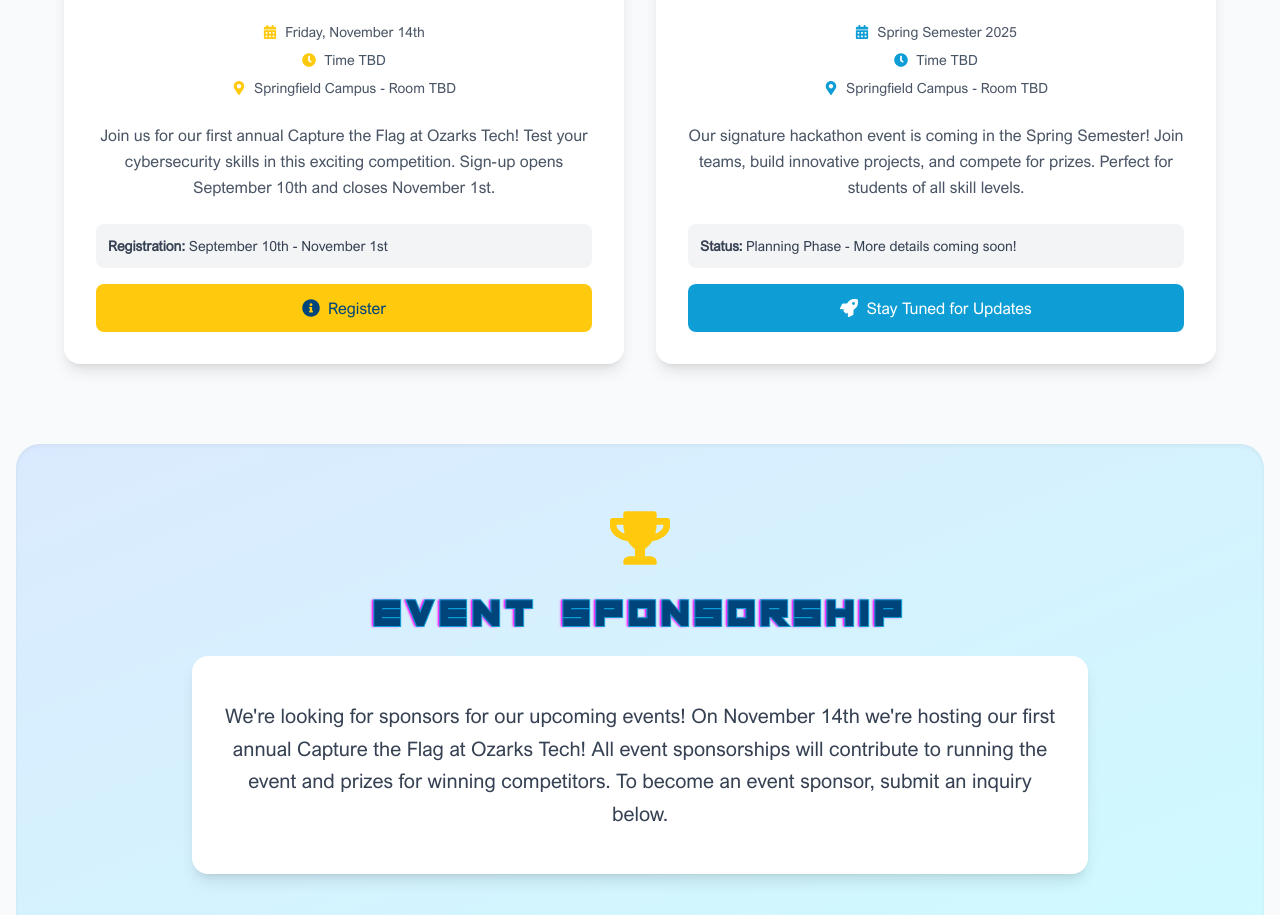
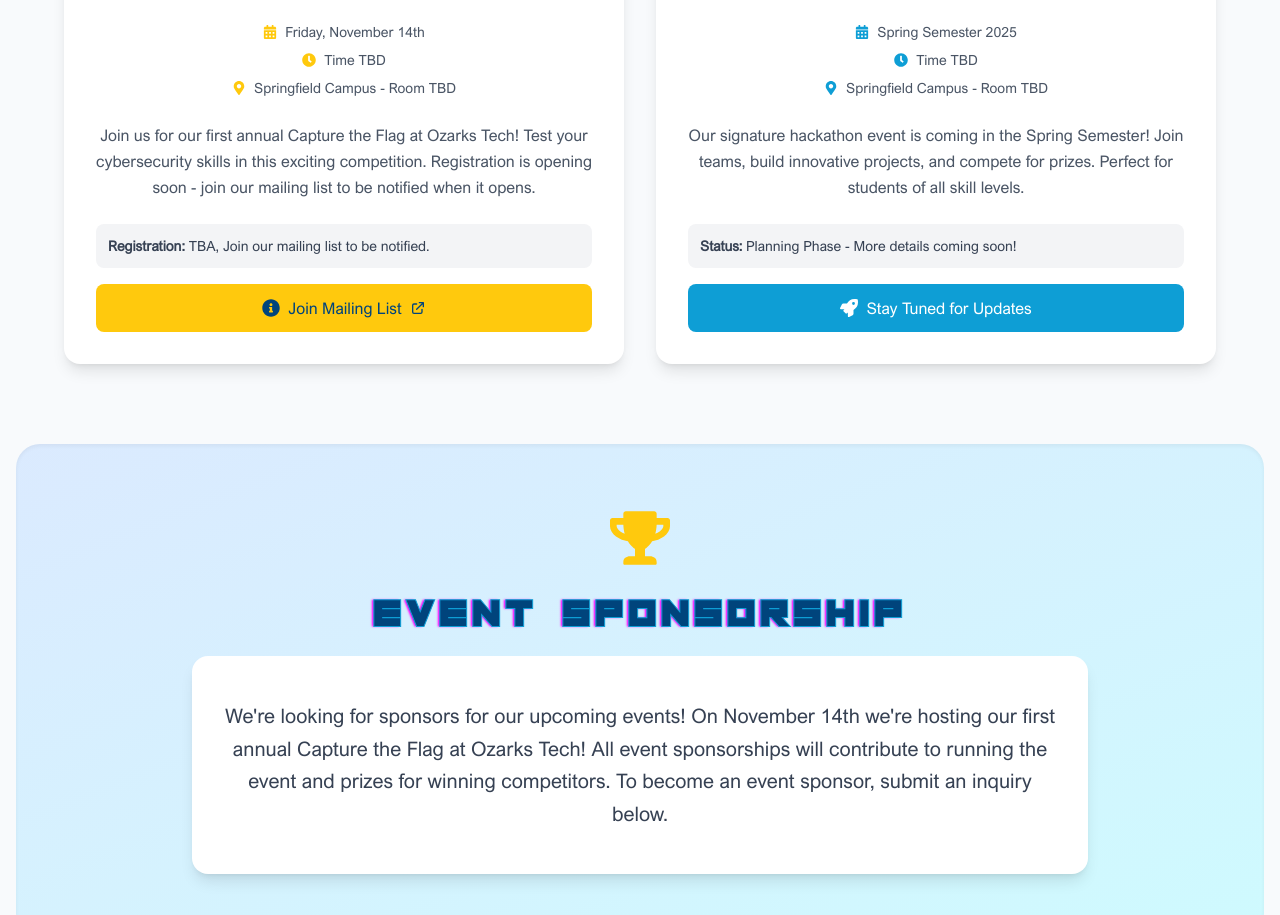
Before and after one commit to ItsMeWillyV/2-Tech-2-Gether, a React (Vite) app in the folder reactapp/: page /events in a window 1280 px wide. Shown: the part 1243-2158 px from the top of the page. Built offline with nearby package versions, Linux system fonts and the light colour scheme.

Commit message:
Change Ozzzy's Cyber Heist registration to TBA and add mailing list link.

```diff
--- a/reactapp/src/pages/Events.jsx
+++ b/reactapp/src/pages/Events.jsx
@@ -59,13 +59,14 @@ function Events() {
                 { icon: FaClock, text: "Time TBD", color: "text-yaml-yellow" },
                 { icon: FaMapMarkerAlt, text: "Springfield Campus - Room TBD", color: "text-yaml-yellow" }
               ]}
-              description="Join us for our first annual Capture the Flag at Ozarks Tech! Test your cybersecurity skills in this exciting competition. Sign-up opens September 10th and closes November 1st."
-              additionalInfo={<><strong>Registration:</strong> September 10th - November 1st</>}
+              description="Join us for our first annual Capture the Flag at Ozarks Tech! Test your cybersecurity skills in this exciting competition. Registration is opening soon - join our mailing list to be notified when it opens."
+              additionalInfo={<><strong>Registration:</strong> TBA, Join our mailing list to be notified. </>}
               button={{
-                text: "Register",
+                text: "Join Mailing List",
                 icon: FaInfoCircle,
                 className: "bg-yaml-yellow text-binary-blue hover:bg-analog-aquamarine hover:text-white",
-                href: "/events/capture-the-flag"
+                external: true,
+                href: "https://forms.cloud.microsoft/r/JkXsy6fDrQ?origin=lprLink"
               }}
             />
 
--- a/reactapp/src/pages/Home.jsx
+++ b/reactapp/src/pages/Home.jsx
@@ -438,7 +438,7 @@ function Home() {
             icon={FaFlag}
             iconColor="text-yaml-yellow"
             title="Ozzy's Cyber Heist"
-            description="Join us for our first annual Capture the Flag at Ozarks Tech! Sign-up opens September 10th and closes November 1st. Begins on Friday, November 14th; time & location TBD."
+            description="Join us for our first annual Capture the Flag at Ozarks Tech! Registration is opening soon - join our mailing list to be notified when it opens. The event begins on Friday, November 14th; time & location TBD."
             borderColor="border-t-yaml-yellow"
             button={{
               text: "View Events",
```
